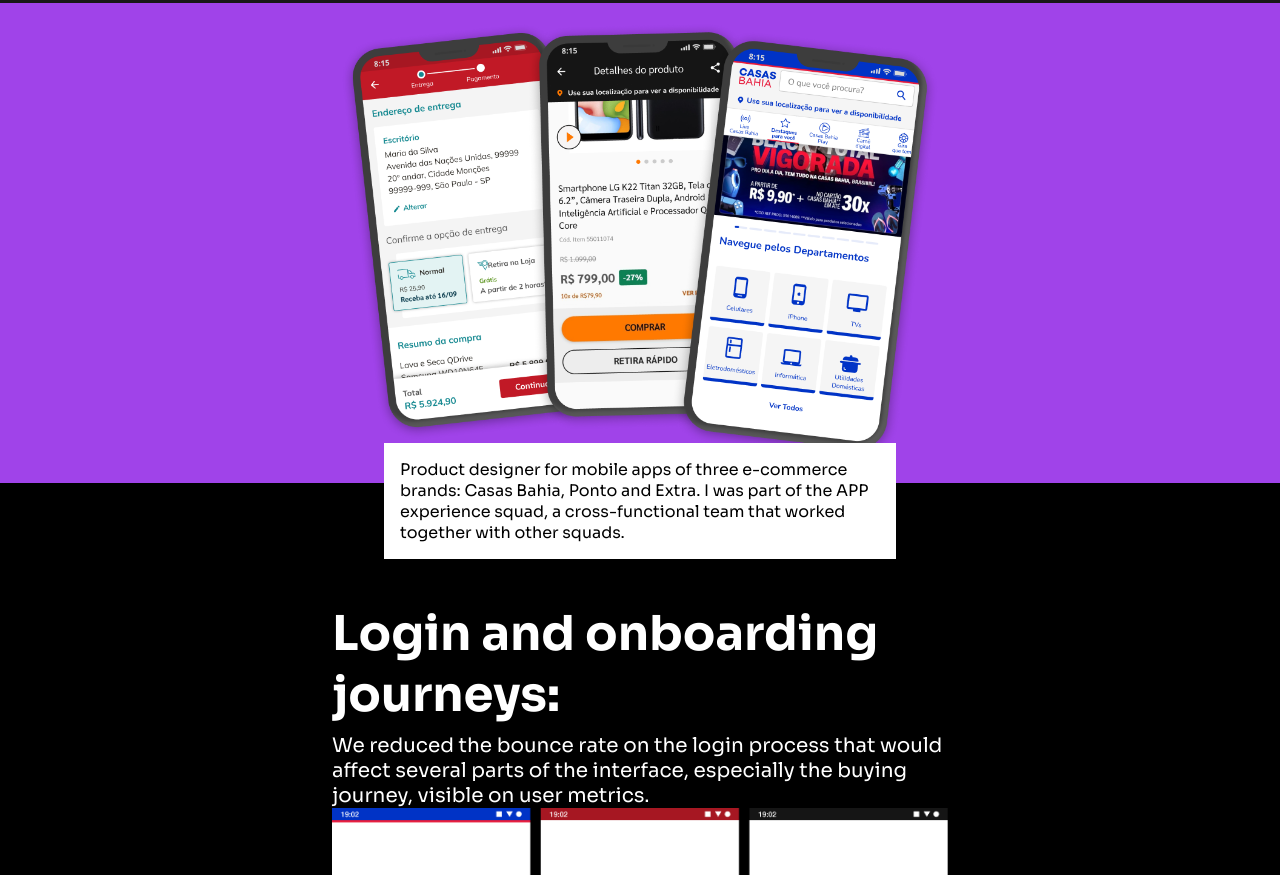
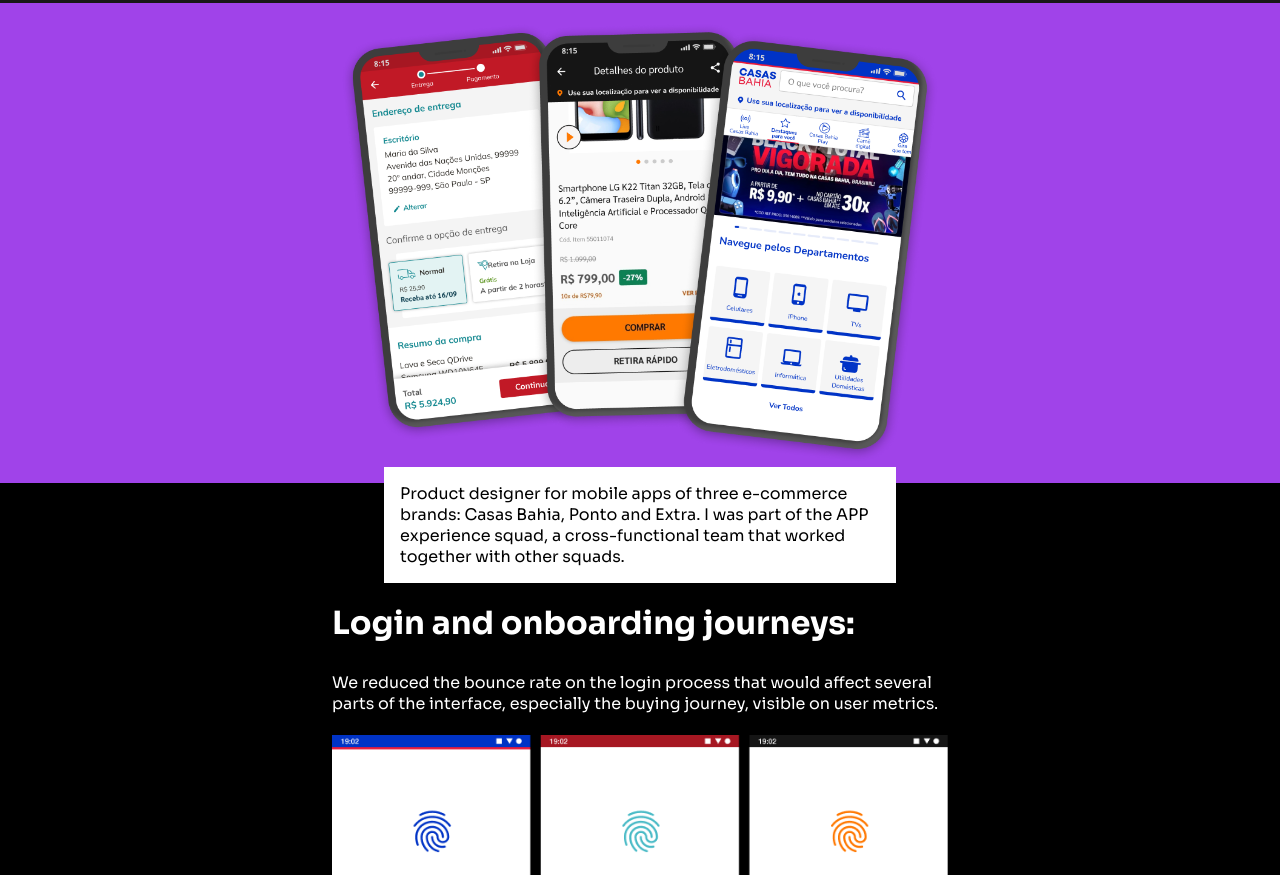
Before and after one commit to Jhbonomo/portfolio.github.io, a plain HTML site: page e-commerce-app.html in a window 1280 px wide. Shown: the part 77-952 px from the top of the page. Drawn offline with Linux system fonts and the light colour scheme.

Commit message:
save before cards dynamic

```diff
--- a/css/styles.css
+++ b/css/styles.css
@@ -1,6 +1,5 @@
 body {
   background-color:black;}
-
 #navbar {
   color: aliceblue;
   background-color: #181818;
@@ -62,7 +61,8 @@
   display: flex;
   flex-wrap: wrap;
   color: white;
-  margin-bottom: 1vh;}
+  margin-bottom: 1vh;
+}
 
 /* CARD-image */
 .img-card-box{width: 50%; padding-right: 24px;}
@@ -75,8 +75,8 @@
   justify-content: space-around;}
 
 /* CARD-info-text */
-.content-box h2{font-size: 48px; color: white;}
-.content-box p{font-size: 20px; color: white;}
+.content-box h2{font-size: 32px; color: white;}
+.content-box p{font-size: 16px; color: white;}
 
 /* ICON my work */
 #icon {
--- a/e-commerce-app.html
+++ b/e-commerce-app.html
@@ -32,18 +32,19 @@
   <div id="main-pic" style="background-color: #A043E9;">
     <img src="images/via-main-pic.png" style="width: 100% ; max-width: 600px; align-items: center;">
   </div>
-  <div style=" background-color: white; margin: -40px 20px 20px 20px; padding: 16px; max-width: 40vw; align-self: center ;">
-    <p>Product designer for mobile apps of three e-commerce brands: Casas Bahia, Ponto and Extra. I was part of the APP experience squad, a cross-functional team that worked together with other squads. </p>
-  </div>
+
 </div>
 </section>
 
 <!-- case Info -->
-<div class="home-portfolio" style="color:white; margin: 24px;">
+<div class="home-portfolio" style="margin: 24px;">
+  <div style=" background-color: white; margin: -40px 20px 20px 20px; padding: 16px; max-width: 40vw; align-self: center ;">
+    <p>Product designer for mobile apps of three e-commerce brands: Casas Bahia, Ponto and Extra. I was part of the APP experience squad, a cross-functional team that worked together with other squads. </p>
+  </div>
 <!-- Topic 1 -->
   <div class="content-box">
-  <h2 style="margin-bottom: 8px;">Login and onboarding journeys:</h2>
-  <p>We reduced the bounce rate on the login process that would affect several parts of the interface, especially the buying journey, visible on user metrics.</p>
+    <h2 style="margin-bottom: 8px;">Login and onboarding journeys:</h2><br>
+    <p>We reduced the bounce rate on the login process that would affect several parts of the interface, especially the buying journey, visible on user metrics.</p><br>
   <img src="images/via-pic_1.png"/>
 </div>
 
```
Also changed, not shown: index.html (+1 -5 lines).
